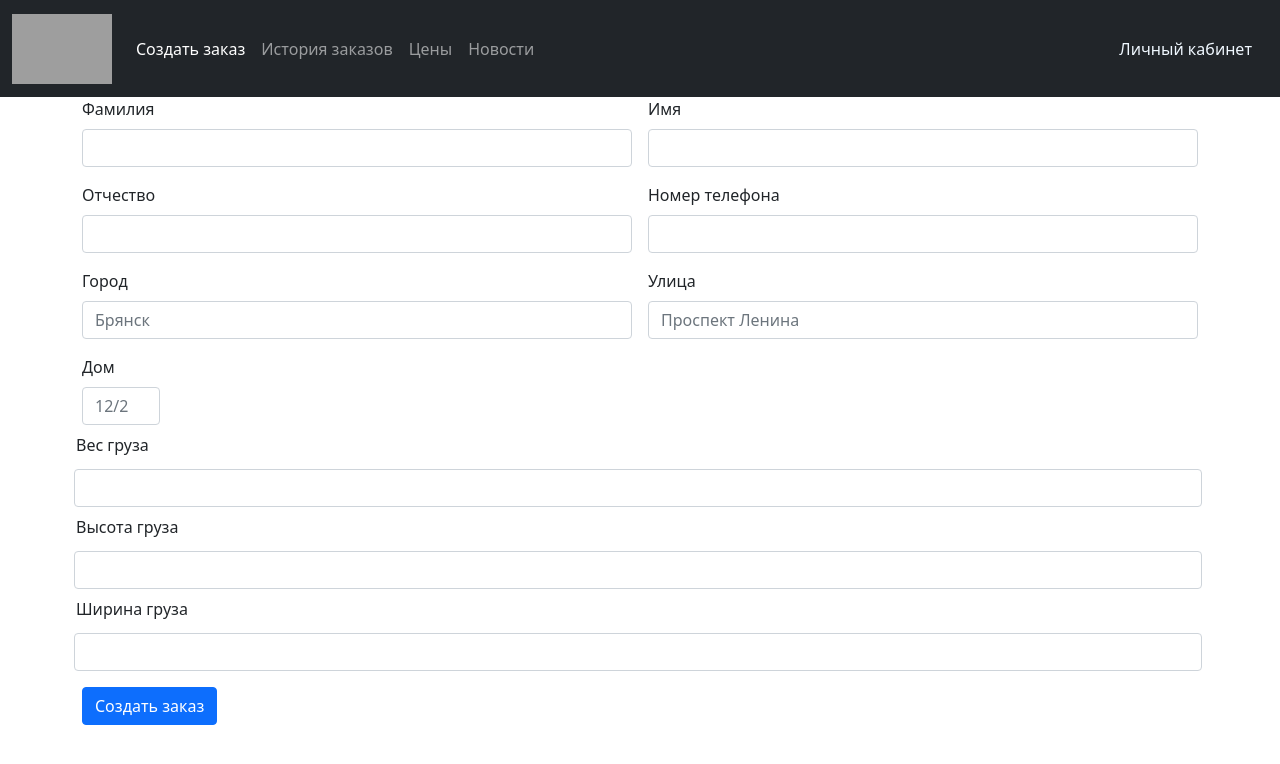
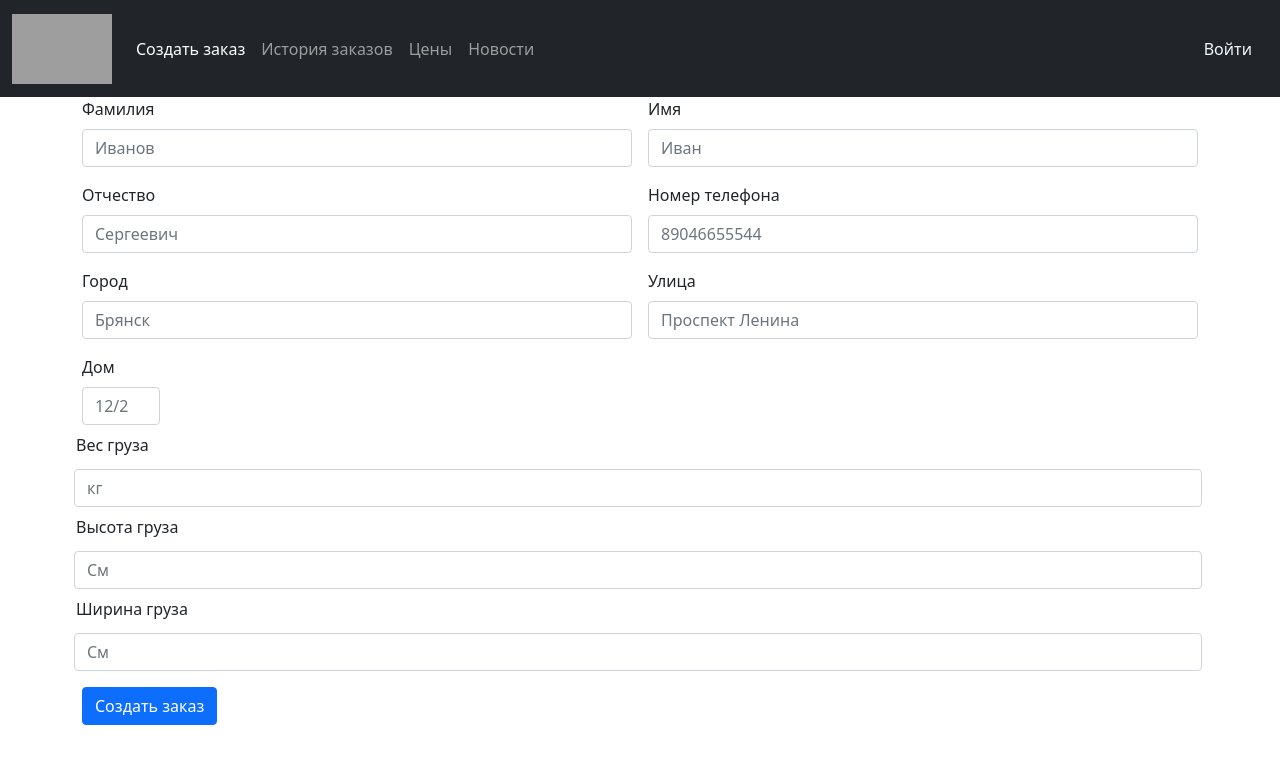
Before and after one commit to slanecccc/final_project, a Django app: page /order/ in a window 1280 px wide. Shown: the top 764 px of the page. Run offline with Django 5.2, Linux system fonts and the light colour scheme; grey boxes are pictures that could not be loaded.

Commit message:
Создал приложение для авиторизации и реализовал его вывод

```diff
--- a/main/templates/base.html
+++ b/main/templates/base.html
@@ -11,11 +11,11 @@
  <header>
     <nav class="navbar navbar-expand-lg navbar-light bg-light navbar navbar-dark bg-dark">
         <div class="container-fluid">
-          <a class="navbar-brand" href="#"><img src="https://img.icons8.com/comic/100/truck.png" alt="" width="100" height="70" class="d-inline-block align-text-top"></a>
+          <a class="navbar-brand" href="http://127.0.0.1:8000/main/"><img src="https://img.icons8.com/comic/100/truck.png" alt="" width="100" height="70" class="d-inline-block align-text-top"></a>
           <div class="collapse navbar-collapse" id="navbarNav">
             <ul class="navbar-nav">
               <li class="nav-item">
-                <a class="nav-link active" aria-current="page" href="#">Создать заказ</a>
+                <a class="nav-link active" aria-current="page" href="http://127.0.0.1:8000/order/">Создать заказ</a>
               </li>
               <li class="nav-item style-button">
                 <a class="nav-link" href="#">История заказов</a>
@@ -29,7 +29,7 @@
             </ul>
           </div>
           <div class="nav-item justify-content-end ">
-            <a class="nav-link navbar-light link-body-emphasis" style="color: aliceblue;" href="#">Личный кабинет</a>
+            <a class="nav-link navbar-light link-body-emphasis" style="color: aliceblue;" href="http://127.0.0.1:8000/authorization/">Войти</a>
           </div>
         </div>
       </nav>
--- a/myproject/settings.py
+++ b/myproject/settings.py
@@ -39,6 +39,7 @@ INSTALLED_APPS = [
     'django.contrib.staticfiles',
     'main.apps.MainConfig',
     'order.apps.OrderConfig',
+    'authorization.apps.AuthorizationConfig',
 ]
 
 MIDDLEWARE = [
--- a/myproject/urls.py
+++ b/myproject/urls.py
@@ -18,9 +18,11 @@ from django.contrib import admin
 from django.urls import path
 from main.views import main
 from order.views import order
+from authorization.views import authorization
 
 urlpatterns = [
     path('admin/', admin.site.urls),
     path('main/', main),
-    path('order/', order)
+    path('order/', order),
+    path('authorization/', authorization)
 ]
--- a/order/templates/order.html
+++ b/order/templates/order.html
@@ -8,19 +8,19 @@
  <form class="row g-3">
   <div class="col-md-6">
     <label class="form-label">Фамилия</label>
-    <input type="text" class="form-control">
+    <input type="text" class="form-control" placeholder="Иванов">
   </div>
   <div class="col-md-6">
     <label  class="form-label">Имя</label>
-    <input type="text" class="form-control">
+    <input type="text" class="form-control" placeholder="Иван">
   </div>
      <div class="col-md-6">
     <label  class="form-label">Отчество</label>
-    <input type="text" class="form-control">
+    <input type="text" class="form-control" placeholder="Сергеевич">
   </div>
  <div class="col-md-6">
     <label for="inputEmail4" class="form-label">Номер телефона</label>
-    <input type="email" class="form-control" id="inputEmail4">
+    <input type="email" class="form-control" id="inputEmail4" placeholder="89046655544">
   </div>
 <div class="col-md-6">
     <label for="inputCity" class="form-label">Город</label>
@@ -36,15 +36,15 @@
   </div>
   <div class="row g-1">
     <label for="inputZip" class="form-label">Вес груза</label>
-    <input type="text" class="form-control" id="inputZip">
+    <input type="text" class="form-control" id="inputZip" placeholder="кг">
   </div>
      <div class="row g-1">
     <label for="inputZip" class="form-label">Высота груза</label>
-    <input type="text" class="form-control" id="inputZip">
+    <input type="text" class="form-control" id="inputZip" placeholder="См">
   </div>
        <div class="row g-1">
     <label for="inputZip" class="form-label">Ширина груза</label>
-    <input type="text" class="form-control" id="inputZip">
+    <input type="text" class="form-control" id="inputZip" placeholder="См">
   </div>
 
   <div class="col-12">
```
